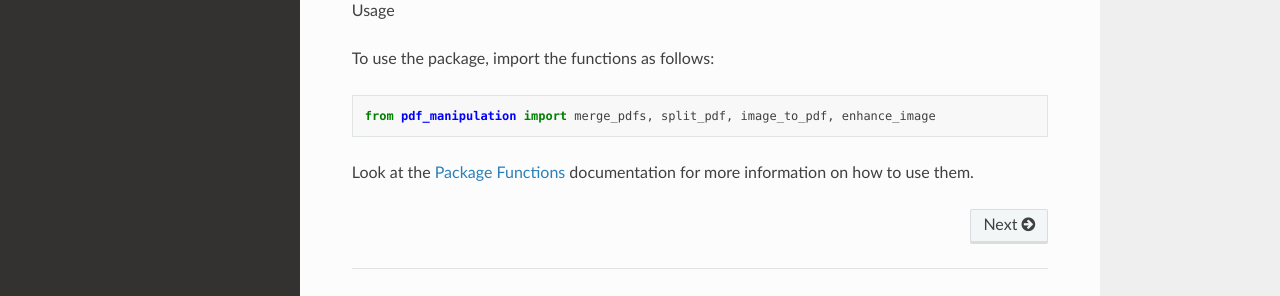
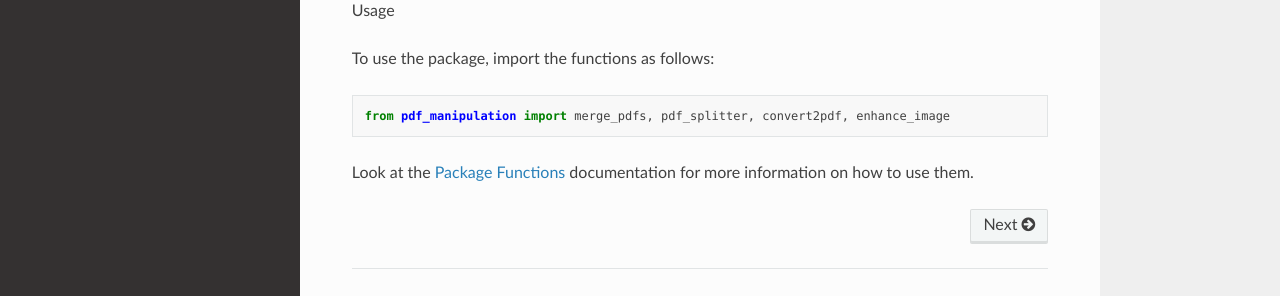
Before and after one commit to kvasu2/PDF-manipulation, a Sphinx documentation site: the page built from docs/index.rst, in a window 1280 px wide and 988 px high. Shown: the part 614-910 px from the top of the window. Built offline with Sphinx 7.4.7 and the Read the Docs theme 2.0.0, drawn with Linux system fonts in a browser that asks for light colours.

Commit message:
refactor: Update import statements in index.rst for PDF manipulation functions

```diff
--- a/docs/index.rst
+++ b/docs/index.rst
@@ -38,6 +38,6 @@ To use the package, import the functions as follows:
 
 .. code-block:: python
 
-    from pdf_manipulation import merge_pdfs, split_pdf, image_to_pdf, enhance_image
+    from pdf_manipulation import merge_pdfs, pdf_splitter, convert2pdf, enhance_image
 
 Look at the :doc:`functions` documentation for more information on how to use them.
```
